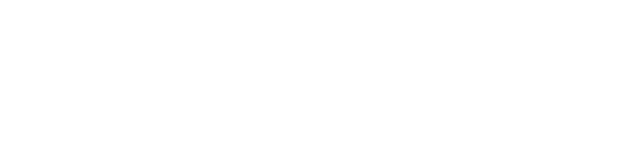
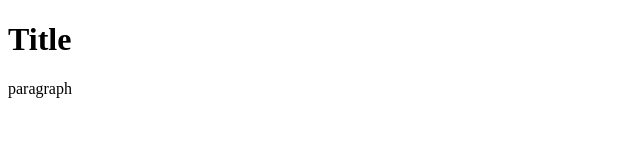
Before and after one commit to YuriFabioSanches/git-class, a plain HTML site: page index.html in a window 1280 px wide. Shown: the whole page, without its empty margins (0-640 px from the left). Drawn offline with Linux system fonts and the light colour scheme.

Commit message:
Add title and p

```diff
--- a/index.html
+++ b/index.html
@@ -6,6 +6,7 @@
     <title>Aula de Git</title>
 </head>
 <body>
-
+    <h1>Title</h1>
+    <p>paragraph</p>
 </body>
 </html>
```
